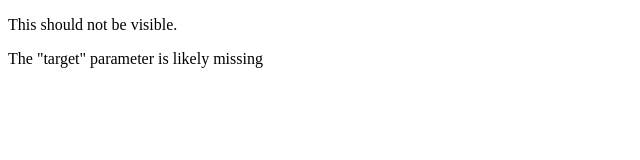
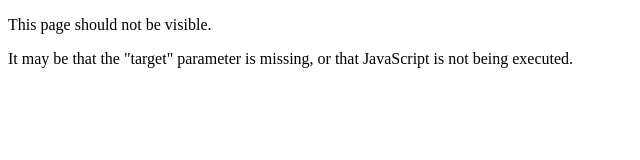
Before and after one commit to MrCarroll/redirector, a plain HTML site: page index.html in a window 1280 px wide. Shown: the whole page, without its empty margins (0-640 px from the left). Drawn offline with Linux system fonts and the light colour scheme.

Commit message:
Update wording

```diff
--- a/index.html
+++ b/index.html
@@ -10,7 +10,7 @@
         </script>
     </head>
     <body>
-        <p>This should not be visible.</p>
-        <p>The "target" parameter is likely missing</p>
+        <p>This page should not be visible.</p>
+        <p>It may be that the "target" parameter is missing, or that JavaScript is not being executed.</p>
     </body>
 </html>
```
